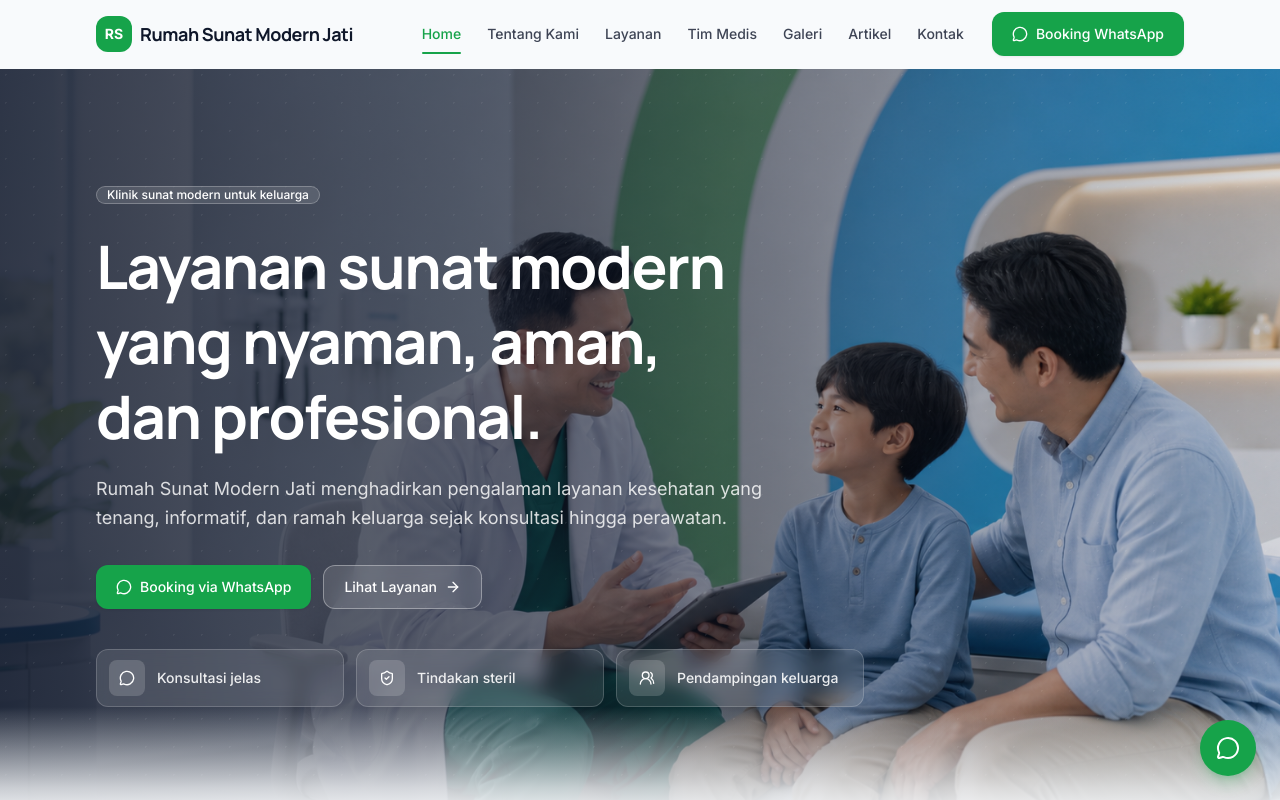
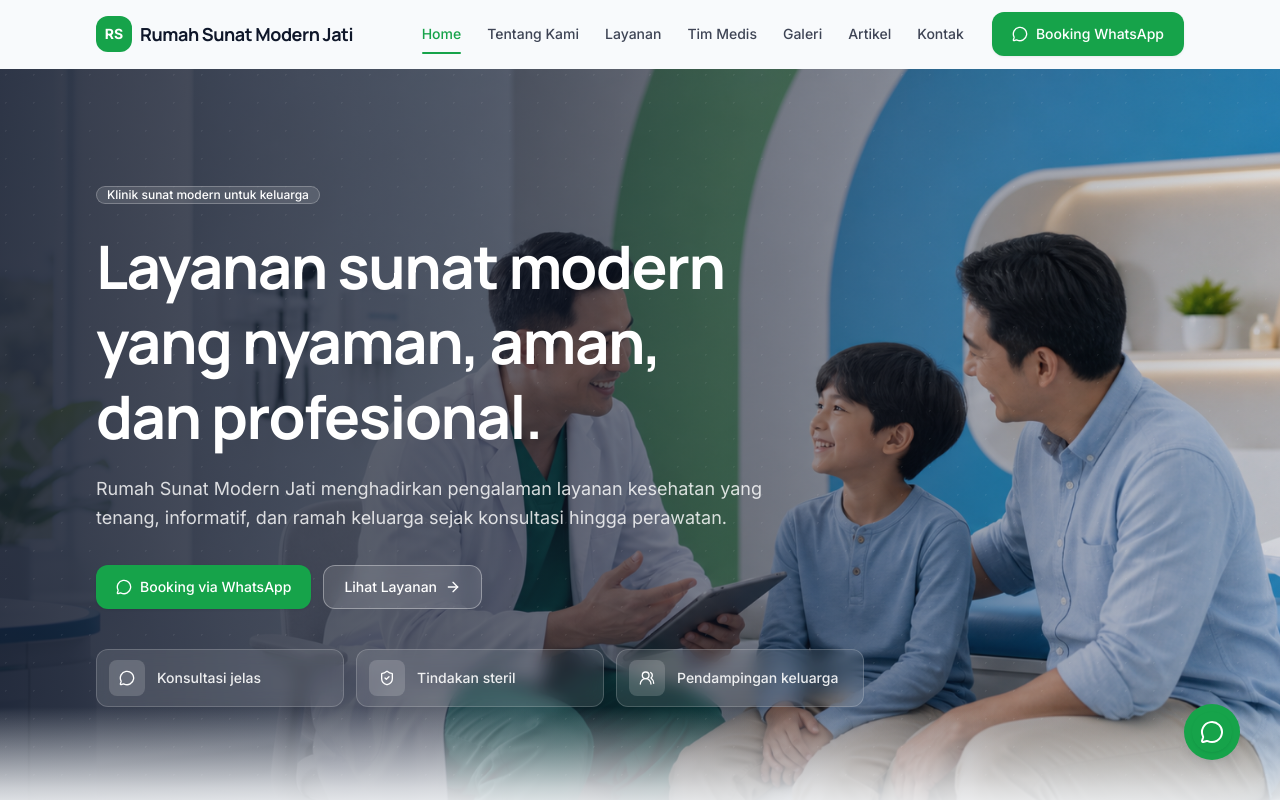
Before and after one commit to kenzonuts/home-medice, a Next.js app: page / in a window 1280 px wide. Shown: the top 800 px of the page. Built offline with nearby package versions, Linux system fonts and the light colour scheme; no server answers.

Commit message:
home page & fitur contact dll

```diff
--- a/components/layout/Floating/WhatsAppButton.tsx
+++ b/components/layout/Floating/WhatsAppButton.tsx
@@ -1,47 +1,42 @@
-"use client";
-
 import { motion } from "framer-motion";
+import { useScrolled } from "@/hooks/use-scrolled";
+import { cn } from "@/lib/utils";
 import { MessageCircle } from "lucide-react";
-
-import { Z_INDEX } from "@/constants/design";
-import { getWhatsAppUrl } from "@/constants/contact";
-import { cn } from "@/lib/utils";
 
 type WhatsAppButtonProps = {
   className?: string;
 };
 
 export function WhatsAppButton({ className }: WhatsAppButtonProps) {
+  const isScrolled = useScrolled();
+  const translateY = isScrolled ? "-10px" : "0";
+  const scale = isScrolled ? 1.05 : 1;
+
+  const handleClick = () => {
+    window.location.href = "https://wa.me/1234567890";
+  };
+
   return (
-    <motion.a
-      href={getWhatsAppUrl()}
-      target="_blank"
-      rel="noopener noreferrer"
-      aria-label="Booking melalui WhatsApp"
-      initial={{ opacity: 0, y: 14, scale: 0.96 }}
-      animate={{ opacity: 1, y: 0, scale: 1 }}
-      transition={{ duration: 0.25, ease: [0.22, 1, 0.36, 1] }}
-      whileHover={{ y: -3, scale: 1.04 }}
-      whileTap={{ scale: 0.96 }}
-      style={{ zIndex: Z_INDEX.toast }}
+    <motion.div
+      whileHover={{ scale: scale + 0.05 }}
+      whileTap={{ scale: scale - 0.05 }}
       className={cn(
-        "group fixed right-4 bottom-5 inline-flex size-14 items-center justify-center rounded-full sm:right-6 sm:bottom-6",
-        "bg-primary text-primary-foreground shadow-lg shadow-primary/25",
-        "transition-colors hover:bg-primary-hover active:bg-primary-active",
-        "focus-visible:ring-2 focus-visible:ring-ring focus-visible:ring-offset-2 focus-visible:outline-none",
+        "fixed bottom-10 right-10 z-50 flex items-center justify-center w-14 h-14 rounded-full shadow-lg transform transition-all duration-300",
         className,
+        "bg-primary text-white hover:bg-primary-hover active:bg-primary-active",
+        "focus-visible:ring-2 focus-visible:ring-ring focus-visible:ring-offset-2 focus-visible:outline-none"
       )}
+      style={{ transform: `translateY(${translateY})` }}
+      onClick={handleClick}
     >
-      <span
-        aria-hidden
-        className="absolute inset-0 rounded-full bg-primary/30 motion-safe:animate-ping"
-      />
-      <span className="relative inline-flex size-full items-center justify-center rounded-full">
-        <MessageCircle
-          className="size-6 transition-transform duration-200 group-hover:scale-110"
-          aria-hidden
-        />
-      </span>
-    </motion.a>
+      <motion.button
+        whileHover={{ scale: 1.1 }}
+        whileTap={{ scale: 0.9 }}
+        className="p-2 rounded-full shadow-sm"
+        aria-label="WhatsApp"
+      >
+        <MessageCircle className="w-6 h-6" />
+      </motion.button>
+    </motion.div>
   );
 }
```
